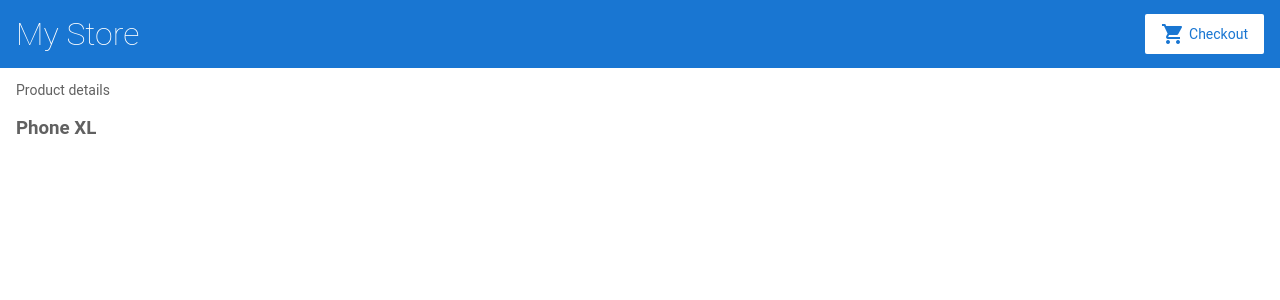
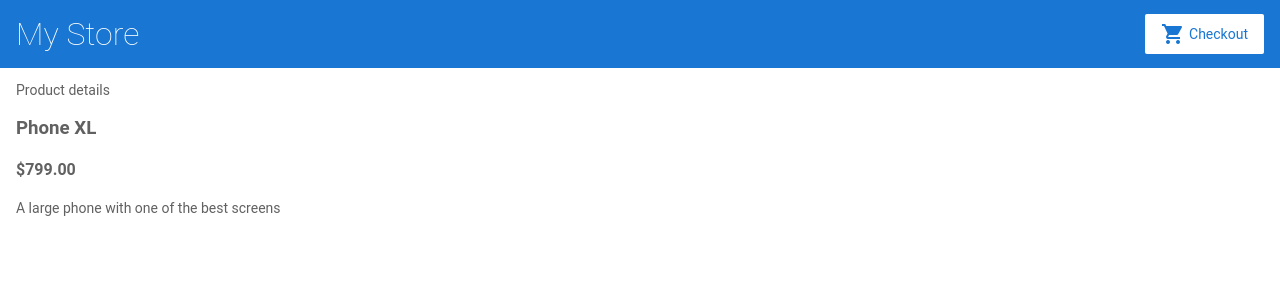
Before and after one commit to jiexdrop/angular-first-project, an Angular app: page /products/1 in a window 1280 px wide. Shown: the top 300 px of the page. Built offline with nearby package versions, Linux system fonts and the light colour scheme.

Commit message:
1 file modified

```diff
--- a/src/app/product-details/product-details.component.html
+++ b/src/app/product-details/product-details.component.html
@@ -2,4 +2,6 @@
 
 <div *ngIf="product">
   <h3>{{ product.name }}</h3>
+  <h4>{{ product.price | currency }}</h4>
+  <p>{{ product.description }}</p>
 </div>
```
